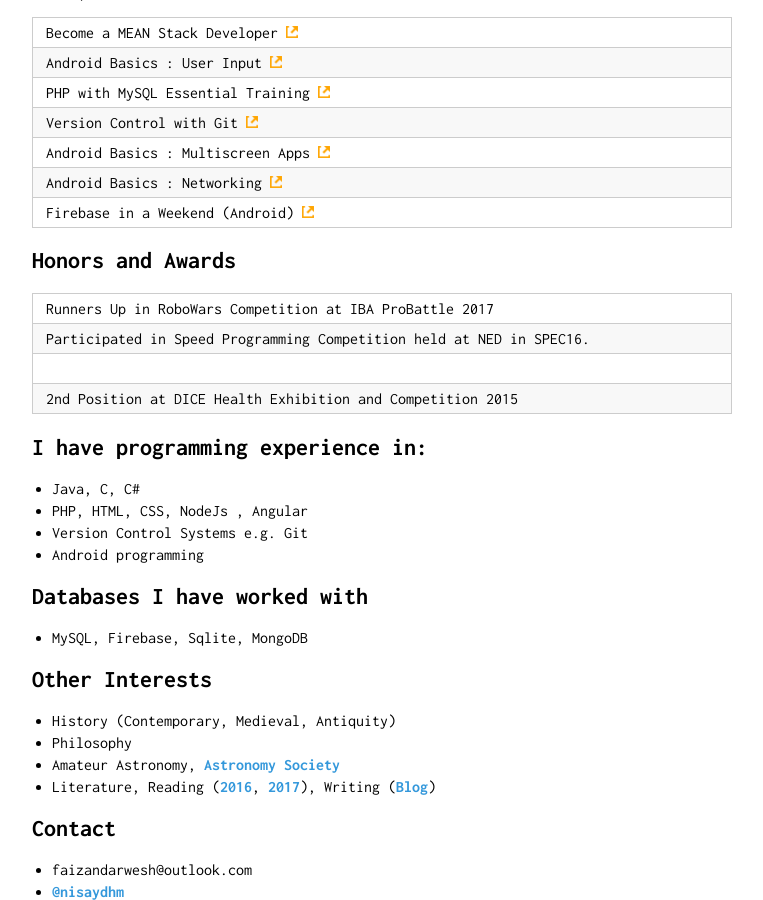
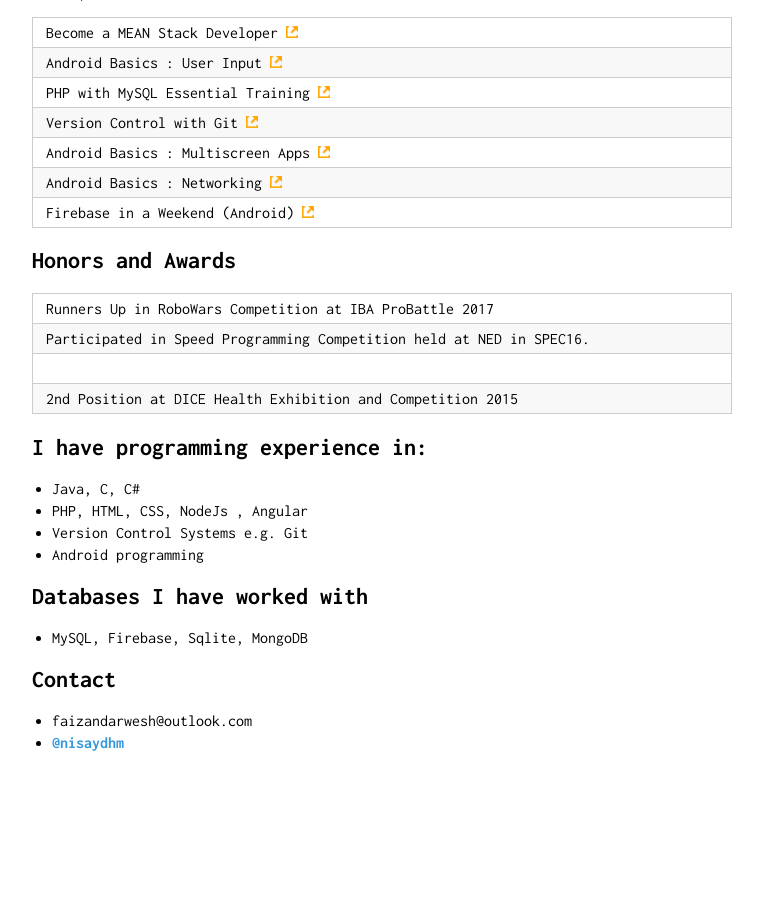
Before and after one commit to faizandarwesh/faizandarwesh.github.io, a Jekyll site: the page built from index.md, in a window 1280 px wide and 900 px high, scrolled down 3441 px. Shown: the whole window, without its empty margins (258-1021 px from the left). Built offline with Jekyll 4.4.1, drawn with Linux system fonts in a browser that asks for light colours; after the commit the page ends 4192 px from its top, so only the background shows below that; part of the change alters nothing that is shown; some of the changed text lies outside the part shown.

Commit message:
some more changes4

```diff
--- a/index.md
+++ b/index.md
@@ -21,7 +21,7 @@ Programming     | <button class="skill-badge-blue">C/C++</button> <button class=
 Big Data        | <button class="skill-badge-blue">Apache Hadoop</button> <button class="skill-badge-blue">Apache Spark</button> <button class="skill-badge-blue">Apache Flume</button> <button class="skill-badge-blue">Apache Hive</button>
 Linux        | <button class="skill-badge-blue">CentOS</button> <button class="skill-badge-blue">Ubuntu</button> <button class="skill-badge-blue">LinuxMint</button>
 
-## Research Experience
+## Projects
 ### TU Kaiserslautern / German Research Center for AI, Kaiserslautern, Germany
 <img style="width: 170px; height: 50px;" src="./images/tu_kaiserslautern.png">
 <img style="width: 170px; height: 50px;" src="./images/dfki.jpg">
@@ -153,13 +153,13 @@ I did following online courses to enhance my knowledge of Web and Mobile App Dev
 
 * MySQL, Firebase, Sqlite, MongoDB
 
-## Other Interests
+<!-- ## Other Interests
 
 * History (Contemporary, Medieval, Antiquity)
 * Philosophy
 * Amateur Astronomy, [Astronomy Society](https://www.facebook.com/KarachiAstronomy/)
 * Literature, Reading ([2016](https://yaseenx.wordpress.com/2017/01/21/what-i-read-in-2016/), [2017](https://yaseenx.wordpress.com/2018/02/11/what-i-read-in-2017/)), Writing ([Blog](http://yaseenx.wordpress.com))
-
+-->
 <a name="contact" />
 ## Contact
 
```
